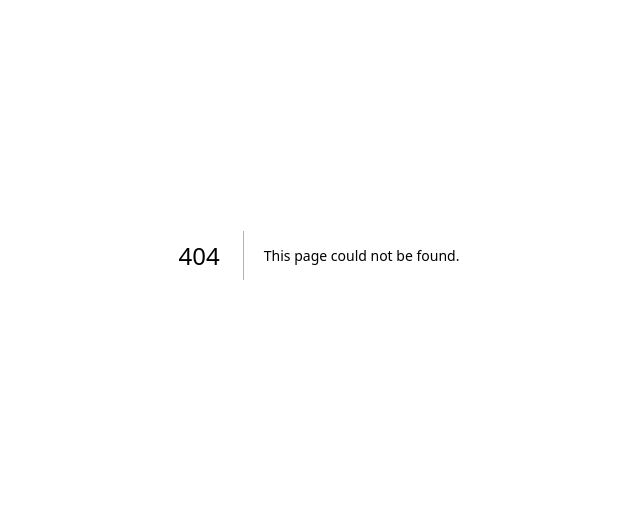
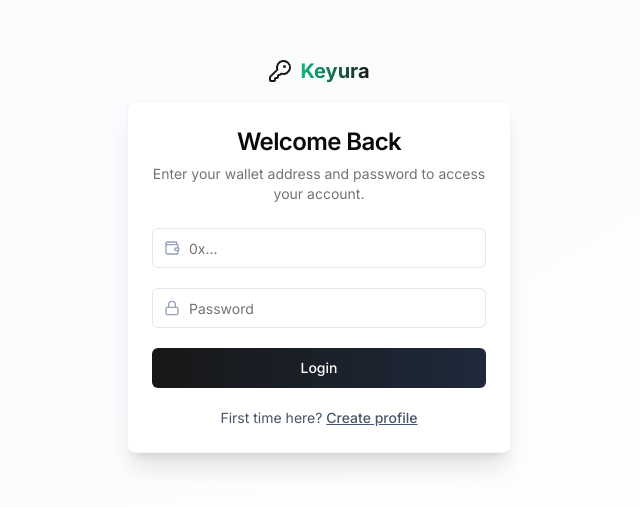
Before and after one commit to srivathsav004/keyura, a Next.js app: page /login in a window 1280 px wide. Before the commit this address had no page. Shown: the part 145-652 px from the top of the page, without its empty margins (321-961 px from the left). Built offline with nearby package versions, Linux system fonts and the light colour scheme.

Commit message:
login page

```diff
--- /dev/null
+++ b/app/login/page.tsx
@@ -0,0 +1,128 @@
+'use client';
+
+import { useState } from 'react';
+import { useRouter } from 'next/navigation';
+import Link from 'next/link';
+import { motion } from 'framer-motion';
+import { Button } from '@/components/ui/button';
+import { Input } from '@/components/ui/input';
+import { Card, CardHeader, CardTitle, CardDescription, CardContent } from '@/components/ui/card';
+import { Wallet, Lock, KeyRound } from 'lucide-react';
+
+type StoredUserProfile = {
+  walletName: string;
+  address: string;
+  passwordHash: string;
+  salt: string;
+};
+
+function hexToBytes(hex: string): Uint8Array {
+  const bytes = new Uint8Array(hex.length / 2);
+  for (let i = 0; i < bytes.length; i++) {
+    bytes[i] = parseInt(hex.substr(i * 2, 2), 16);
+  }
+  return bytes;
+}
+
+async function sha256Hex(data: Uint8Array): Promise<string> {
+  const ab = data.buffer.slice(data.byteOffset, data.byteOffset + data.byteLength) as ArrayBuffer;
+  const digest = await crypto.subtle.digest('SHA-256', ab);
+  return Array.from(new Uint8Array(digest))
+    .map((b) => b.toString(16).padStart(2, '0'))
+    .join('');
+}
+
+export default function LoginPage() {
+  const router = useRouter();
+  const [password, setPassword] = useState('');
+  const [address, setAddress] = useState('');
+  const [error, setError] = useState('');
+
+  const profile: StoredUserProfile | null = (() => {
+    try {
+      const raw = typeof window !== 'undefined' ? localStorage.getItem('keyura_user') : null;
+      return raw ? (JSON.parse(raw) as StoredUserProfile) : null;
+    } catch {
+      return null;
+    }
+  })();
+
+  const login = async () => {
+    setError('');
+    if (!profile) {
+      setError('No user profile found. Please create one.');
+      return;
+    }
+    if (!address || address.toLowerCase() !== profile.address.toLowerCase()) {
+      setError('Wallet address does not match the registered address.');
+      return;
+    }
+    const salted = new Uint8Array(hexToBytes(profile.salt).length + new TextEncoder().encode(password).length);
+    const saltBytes = hexToBytes(profile.salt);
+    const pwdBytes = new TextEncoder().encode(password);
+    salted.set(saltBytes);
+    salted.set(pwdBytes, saltBytes.length);
+    const hash = await sha256Hex(salted);
+    if (hash === profile.passwordHash) {
+      localStorage.setItem('keyura_session', JSON.stringify({ address: profile.address, ts: Date.now() }));
+      router.push('/');
+    } else {
+      setError('Invalid password.');
+    }
+  };
+
+  return (
+    <main className="min-h-screen bg-gradient-to-br from-slate-50 to-white grid place-items-center py-12">
+      <div className="w-full max-w-md px-4 sm:px-6 lg:px-8">
+        {/* Brand */}
+        <motion.div initial={{ opacity: 0, y: -8 }} animate={{ opacity: 1, y: 0 }} transition={{ duration: 0.4 }} className="flex items-center justify-center gap-2 mb-4">
+          <KeyRound className="h-6 w-6 text-primary" />
+          <div className="text-xl font-bold">
+            <span className="bg-gradient-to-r from-emerald-500 to-primary bg-clip-text text-transparent">Keyura</span>
+          </div>
+        </motion.div>
+        <motion.div initial={{ opacity: 0, y: -10 }} animate={{ opacity: 1, y: 0 }} transition={{ duration: 0.5 }}>
+          <Card className="shadow-xl border-slate-100">
+            <CardHeader className="text-center">
+              <CardTitle className="text-2xl">Welcome Back</CardTitle>
+              <CardDescription>Enter your wallet address and password to access your account.</CardDescription>
+            </CardHeader>
+            <CardContent>
+              <div className="space-y-5">
+                <div className="relative">
+                  <div className="pointer-events-none absolute inset-y-0 left-3 flex items-center text-slate-400">
+                    <Wallet className="h-4 w-4" />
+                  </div>
+                  <Input
+                    type="text"
+                    placeholder="0x..."
+                    value={address}
+                    onChange={(e) => setAddress(e.target.value)}
+                    className="pl-9"
+                  />
+                </div>
+                <div className="relative">
+                  <div className="pointer-events-none absolute inset-y-0 left-3 flex items-center text-slate-400">
+                    <Lock className="h-4 w-4" />
+                  </div>
+                  <Input
+                    type="password"
+                    placeholder="Password"
+                    value={password}
+                    onChange={(e) => setPassword(e.target.value)}
+                    className="pl-9"
+                  />
+                </div>
+                {error && <p className="text-red-600 text-sm">{error}</p>}
+                <Button onClick={login} className="bg-gradient-to-r from-primary to-slate-800 text-white w-full">Login</Button>
+                <div className="text-center text-sm text-slate-600">
+                  First time here? <Link className="underline font-medium" href="/user-setup">Create profile</Link>
+                </div>
+              </div>
+            </CardContent>
+          </Card>
+        </motion.div>
+      </div>
+    </main>
+  );
+}
```
